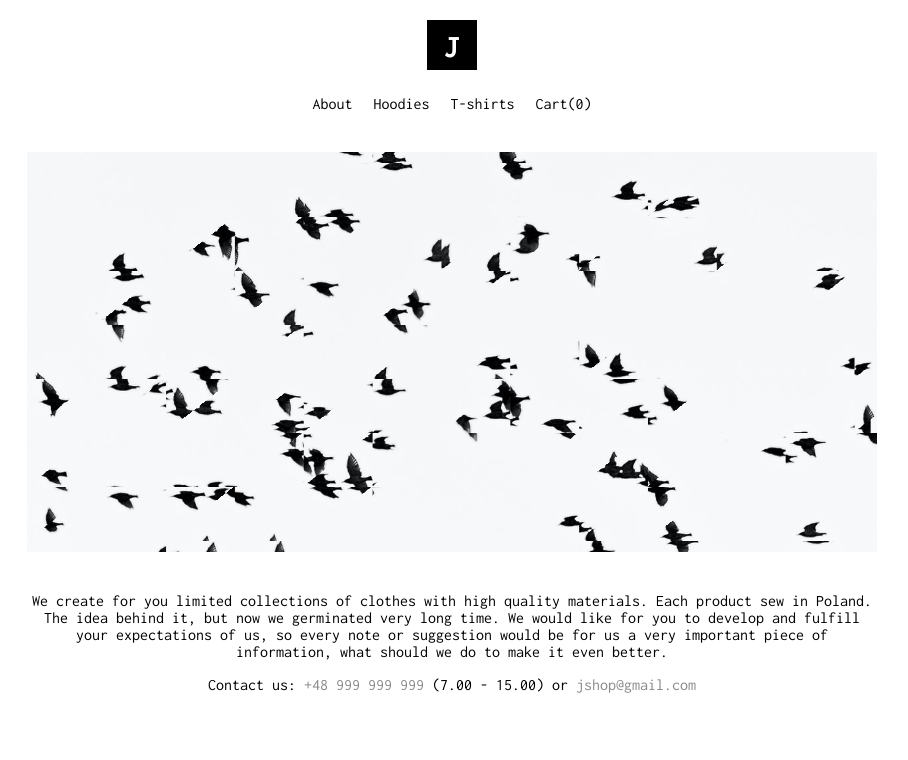
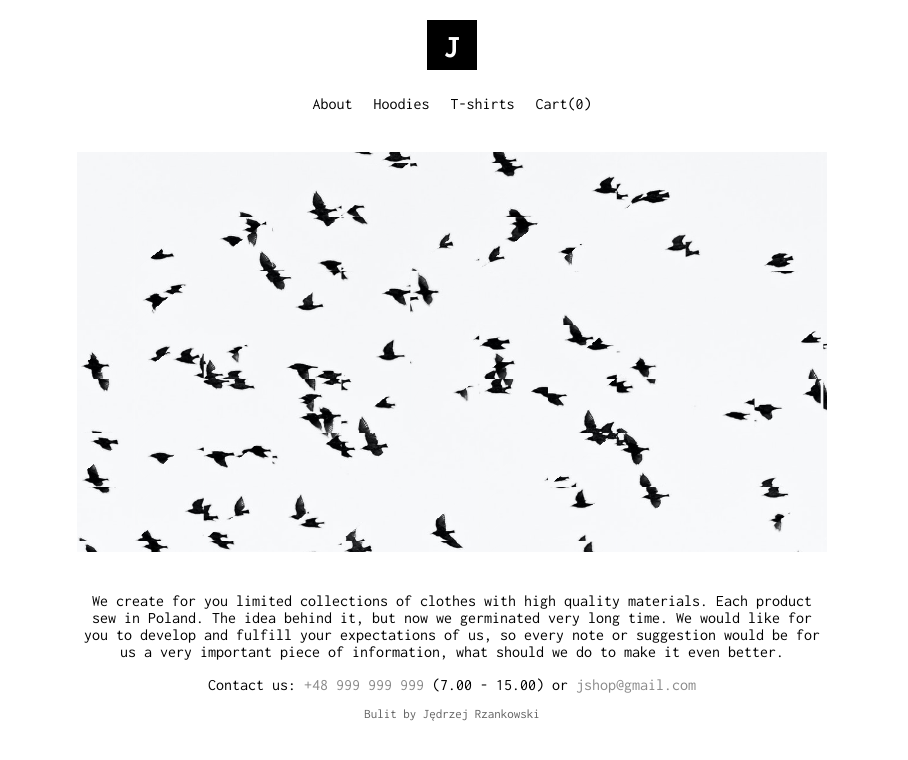
Before and after one commit to JRzankowski/react-shopping-cart, a React (Create React App) app: page /about in a window 1280 px wide. Shown: the top 760 px of the page, without its empty margins (188-1096 px from the left). Built offline with nearby package versions, Linux system fonts and the light colour scheme.

Commit message:
add footer

```diff
--- a/src/App.js
+++ b/src/App.js
@@ -10,6 +10,7 @@ import Cart from "./compontents/Cart";
 import styled from "styled-components";
 import {Provider} from 'react-redux'
 import store from "./store";
+import Footer from "./compontents/Footer";
 
 
 const StyledWrapper = styled.div`
@@ -45,6 +46,7 @@ function App() {
                             <GlobalStyles/>
                         </>
                     </StyledWrapper>
+                    <Footer/>
                 </BrowserRouter>
             </div>
         </Provider>
--- a/src/compontents/About.js
+++ b/src/compontents/About.js
@@ -6,6 +6,7 @@ const AboutWrapper = styled.section`
   width: 100%;
   text-align: center;
   margin-top: 35px;
+  padding: 0 50px;
 `;
 
 const ImageWrapper = styled.div`
@@ -54,9 +55,11 @@ const ImageWrapper = styled.div`
 
 const AboutP = styled.p`
   margin-top: 40px;
+  text-align: center;
 `;
 
 const AboutContact = styled.span`
+  text-align: center;
   a{
     text-decoration: none;
     color: #8a8a8a;
--- /dev/null
+++ b/src/compontents/Footer.js
@@ -0,0 +1,27 @@
+import React from "react";
+import styled from "styled-components";
+
+const FooterWrapper = styled.footer`
+  position: relative;
+  bottom: 0;
+  left: 0;
+  right: 0;
+  display: flex;
+  justify-content: center;
+  align-items: center;
+  color: #626262;
+  font-size: 13px;
+  height: 40px;
+
+`;
+
+
+const Footer = () =>{
+  return(
+      <FooterWrapper>
+          <span>Bulit by Jędrzej Rzankowski</span>
+      </FooterWrapper>
+  )
+};
+
+export default Footer
--- a/src/compontents/Product.js
+++ b/src/compontents/Product.js
@@ -54,7 +54,6 @@ const Product = (props) => {
         console.log(e.target);
         if(e.target.parentElement.classList.contains(productType)){
             e.target.parentElement.style.display="block"
-
         }
         if( e.target.classList.contains(productType)){
             e.target.style.display="block"
```
